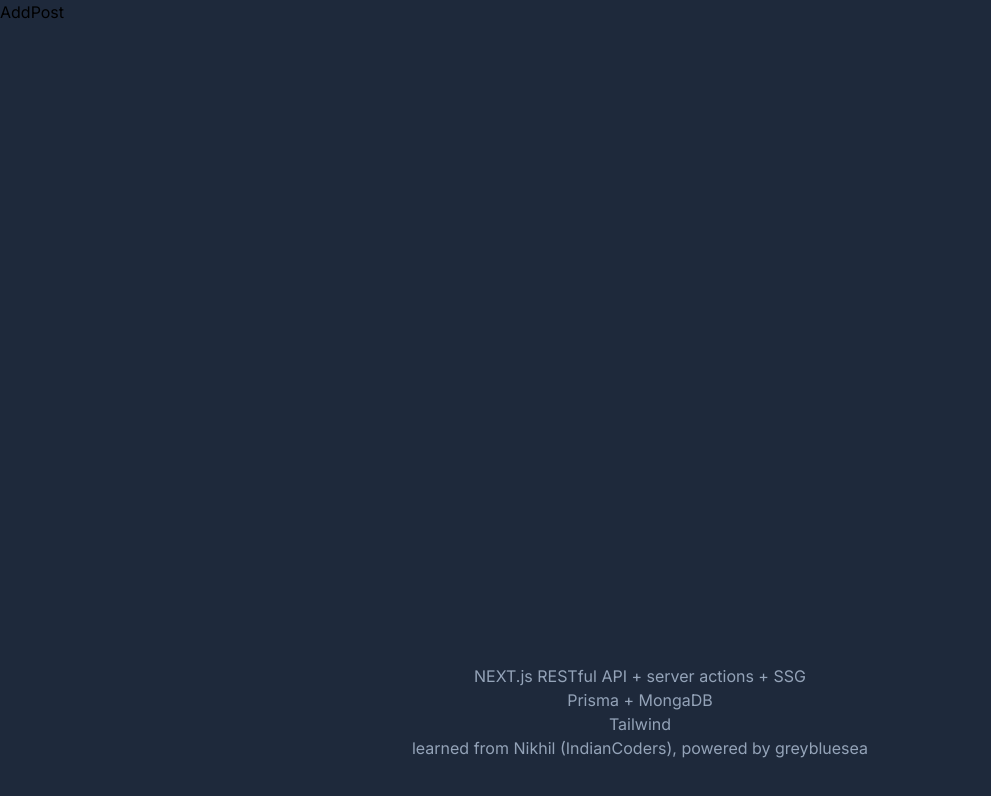
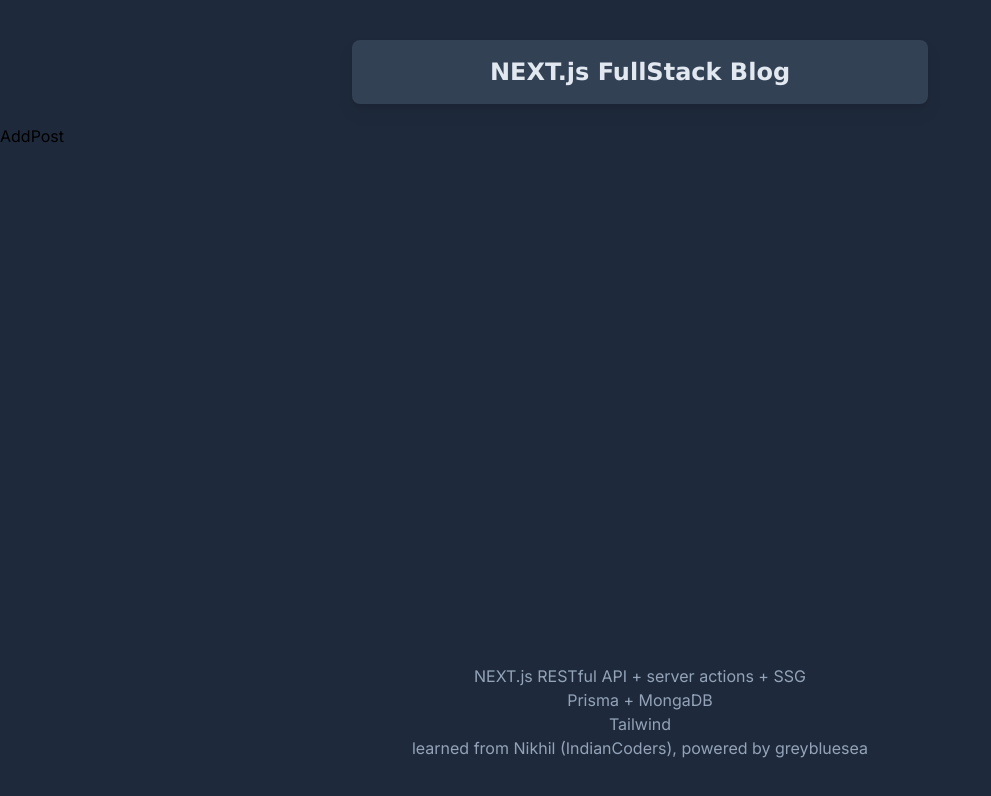
Before and after one commit to greybluesea/nextjs-fullstack-blog, a Next.js app: page /post/add in a window 1280 px wide. Shown: the top 796 px of the page, without its empty margins (0-991 px from the left). Built offline with nearby package versions, Linux system fonts and the light colour scheme.

Commit message:
put header title into layout

```diff
--- a/app/layout.tsx
+++ b/app/layout.tsx
@@ -21,6 +21,14 @@ export default function RootLayout({
           " w-full min-h-screen flex flex-col justify-between "
         }
       >
+        <section
+          id="title"
+          className="w-3/4 md:w-2/4 m-auto max-w-xl p-4 my-5 mt-10 rounded-lg drop-shadow-lg bg-slate-700"
+        >
+          <h1 className="text-slate-200 text-center text-2xl font-extrabold font-[verdana] ">
+            NEXT.js FullStack Blog
+          </h1>
+        </section>
         {children}
         <ul className="hidden md:flex mt-auto mb-10 mx-auto  flex-col justify-center items-center text-slate-400">
           <li>NEXT.js RESTful API + server actions + SSG</li>
--- a/app/page.tsx
+++ b/app/page.tsx
@@ -16,14 +16,6 @@ export default async function Home() {
   const posts: Post[] = await fetchPosts();
   return (
     <main className="w-full   ">
-      <section
-        id="title"
-        className="w-3/4 md:w-2/4 m-auto max-w-xl p-4 my-5 mt-10 rounded-lg drop-shadow-lg bg-slate-700"
-      >
-        <h1 className="text-slate-200 text-center text-2xl font-extrabold font-[verdana] ">
-          NEXT.js FullStack Blog
-        </h1>
-      </section>
       <section id="addPostBtn" className="flex w-3/4 max-w-4xl m-auto">
         <Link
           href={"/post/add"}
```
